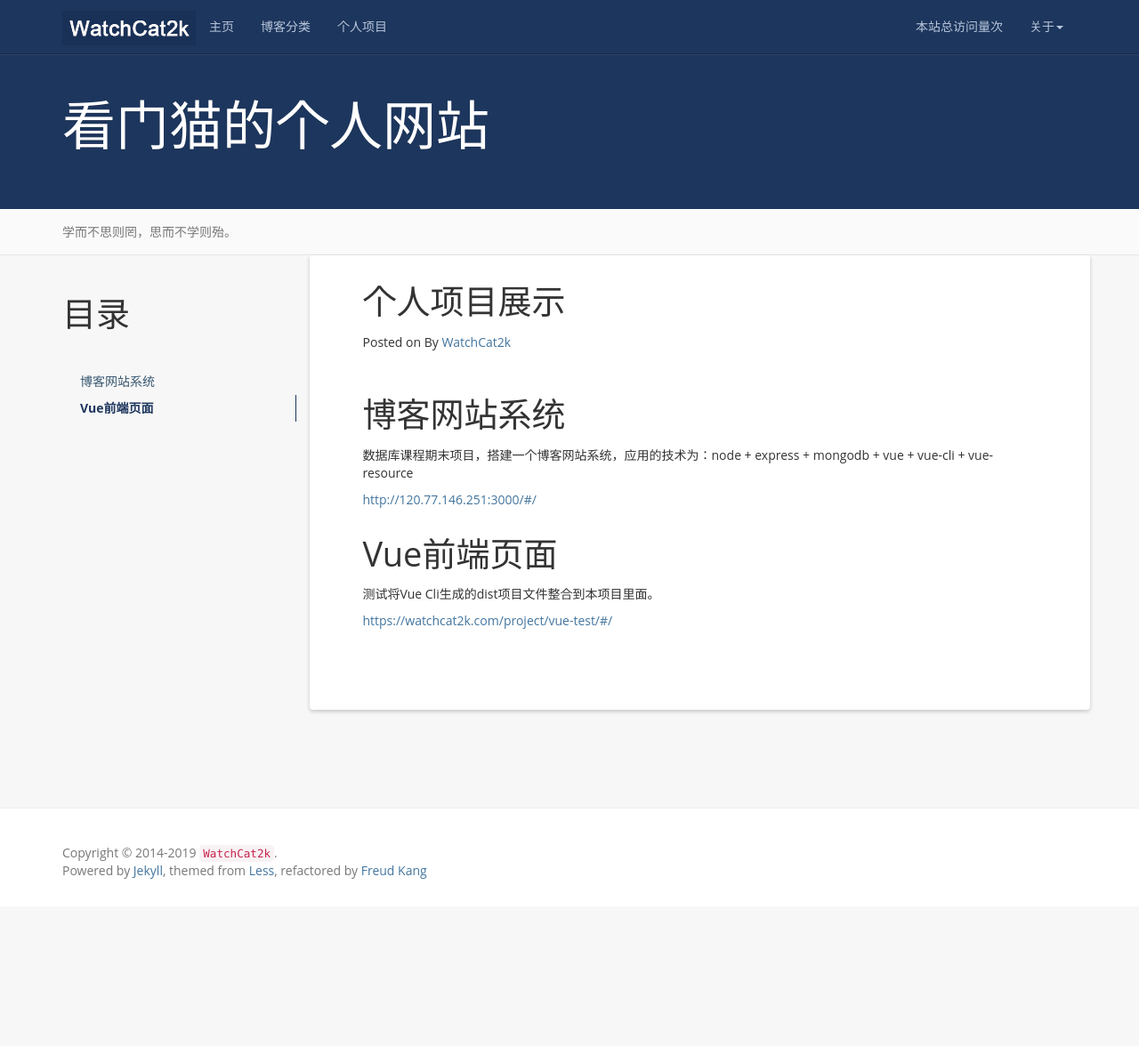
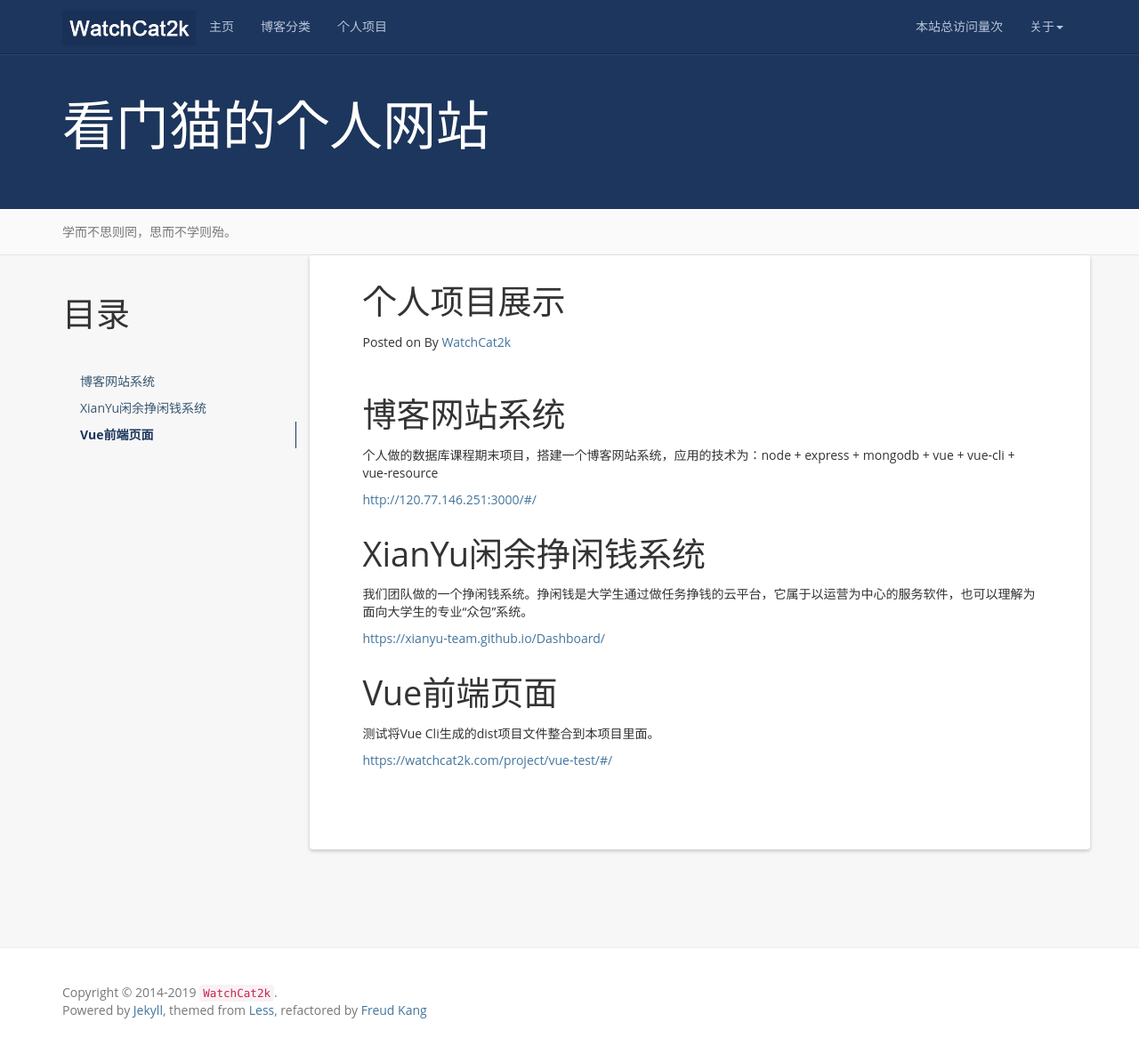
Before and after one commit to watchcat2k/LessOrMore, a Jekyll site: the page built from projectList.md, in a window 1280 px wide and 1176 px high. Shown: the whole window at 89% size. Built offline with Jekyll 4.4.1, drawn with Linux system fonts in a browser that asks for light colours; nearby versions of some CDN libraries; a script that is not in the unit is left out; comment, search, counter and statistics services are not loaded.

Commit message:
update projectList with xianYu 挣闲钱

```diff
--- a/projectList.md
+++ b/projectList.md
@@ -9,9 +9,15 @@ permalink: /projectList/
 
 博客网站系统
 =====================
-数据库课程期末项目，搭建一个博客网站系统，应用的技术为：node + express + mongodb + vue + vue-cli + vue-resource
+个人做的数据库课程期末项目，搭建一个博客网站系统，应用的技术为：node + express + mongodb + vue + vue-cli + vue-resource
 
 [http://120.77.146.251:3000/#/](http://120.77.146.251:3000/#/){:target="_blank"}
+
+XianYu闲余挣闲钱系统
+=====================
+我们团队做的一个挣闲钱系统。挣闲钱是大学生通过做任务挣钱的云平台，它属于以运营为中心的服务软件，也可以理解为面向大学生的专业“众包”系统。
+
+[https://xianyu-team.github.io/Dashboard/](https://xianyu-team.github.io/Dashboard/){:target="_blank"}
 
 Vue前端页面
 =====================
```
